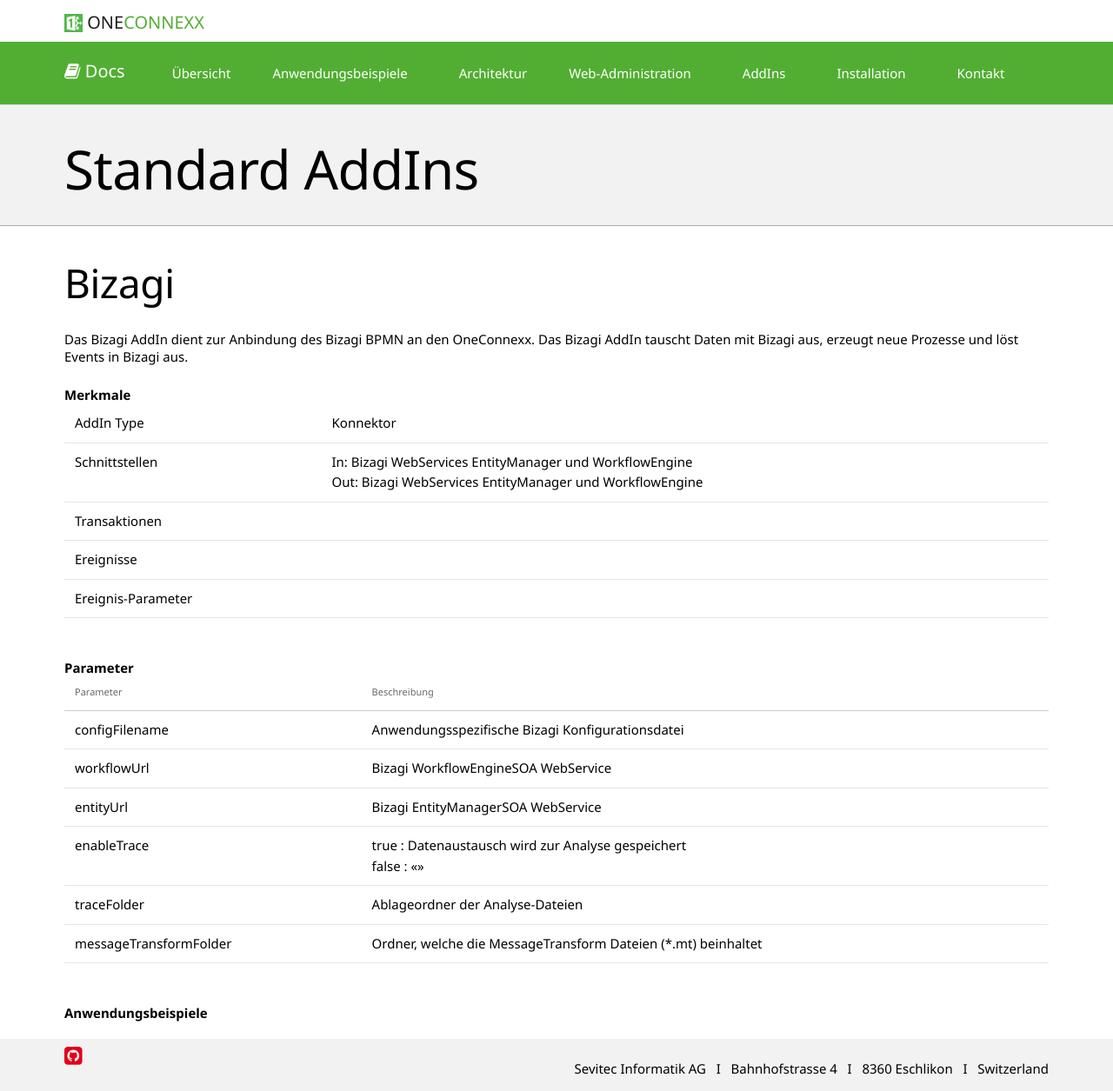
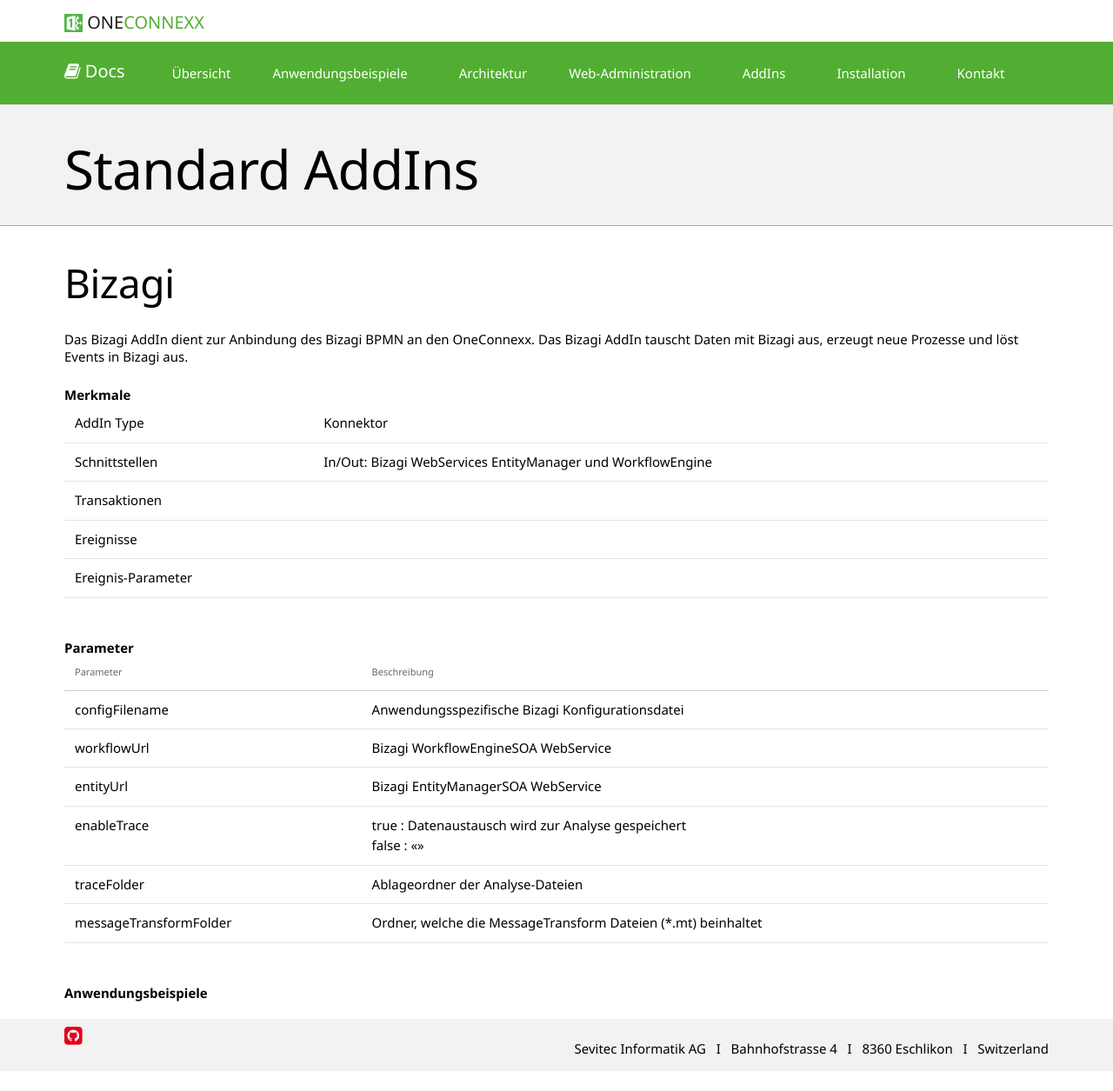
Before and after one commit to primesoft-group/oneconnexx-docs, a Jekyll site: the page built from _pages/addins/de/bizagi.md, in a window 1280 px wide. Shown: the whole page at 87% size. Built offline with Jekyll 4.4.1, drawn with Linux system fonts in a browser that asks for light colours; nearby versions of some CDN libraries; some web fonts are replaced; after the commit the page ends 1232 px from its top, so only the background shows below that.

Commit message:
Update bizagi.md

```diff
--- a/_pages/addins/de/bizagi.md
+++ b/_pages/addins/de/bizagi.md
@@ -13,7 +13,7 @@
 {:.table .table-striped}
 | --- | --- |
 | AddIn Type | Konnektor |
-| Schnittstellen | In: Bizagi WebServices EntityManager und WorkflowEngine<br/>Out: Bizagi WebServices EntityManager und WorkflowEngine |
+| Schnittstellen | In/Out: Bizagi WebServices EntityManager und WorkflowEngine |
 | Transaktionen |  |
 | Ereignisse |  |
 | Ereignis-Parameter |  |
```
